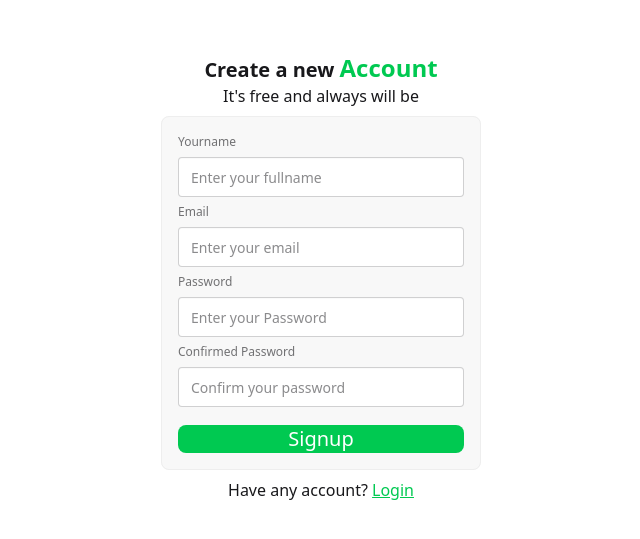
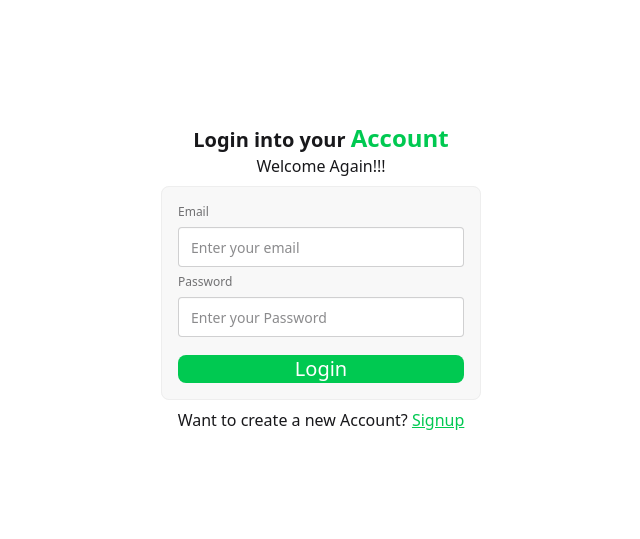
Before and after one commit to Suthar345Piyush/ChatApp, a React (Vite) app in the folder Frontend/: page / in a window 1280 px wide. Shown: the part 143-682 px from the top of the page, without its empty margins (319-959 px from the left). Built offline with nearby package versions, Linux system fonts and the light colour scheme.

Commit message:
login/signup page done

```diff
--- a/Frontend/src/App.jsx
+++ b/Frontend/src/App.jsx
@@ -3,6 +3,7 @@ import Right from './home/right/right'
 import Left from './home/left/left'
 import Logout from './home/left1/logout'
 import Signup from './components/signup'
+import Login from './components/Login'
 
 const App = () => {
   return (
@@ -12,7 +13,8 @@ const App = () => {
     //    <Left></Left>
     //    <Right></Right>
     // </div> */}
-    <Signup />
+    {/* <Signup /> */}
+    <Login />
     </>
 
   )
--- /dev/null
+++ b/Frontend/src/components/Login.jsx
@@ -0,0 +1,42 @@
+import React from 'react'
+
+export default function Login() {
+  return (
+    <div>
+    <form action="" className="items-center flex flex-col justify-center h-screen">
+       <h1 className="text-xl font-bold mt-10">
+         Login into your {" "}
+         <span className="text-2xl font-bold text-green-500">Account</span>
+       </h1>
+       <h1 className="pb-2">Welcome Again!!!</h1>
+
+       <div>
+       <fieldset className="fieldset w-xs bg-base-200 border border-base-300 p-4 rounded-box">
+
+
+  {/* email */ }
+
+<label className="fieldset-label">Email</label>
+<input type="email" className="input" placeholder="Enter your email" />
+
+{/* password */ }
+<label className="fieldset-label">Password</label>
+<input type="password" className="input" placeholder="Enter your Password" />
+
+{/* sign up button */}
+<input type="submit"  value="Login" className=" text-white text-xl bg-green-500 mt-3 rounded-lg cursor-pointer text-center"></input>
+</fieldset>
+
+
+
+{/* Text and buttons */}
+<div className="flex flex-col items-center pt-2">
+   <p className="items-center justify-center">Want to create a new Account? {" "}
+      <span className="underline text-green-500 cursor-pointer">Signup</span>
+    </p>
+  </div>
+       </div>
+    </form>
+</div>
+  )
+};
--- a/Frontend/src/components/Signup.jsx
+++ b/Frontend/src/components/Signup.jsx
@@ -49,4 +49,4 @@ export  default function Signup() {
         </form>
     </div>
   )
-}
+};
```
